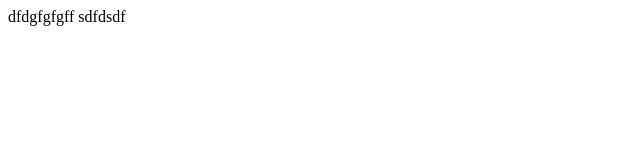
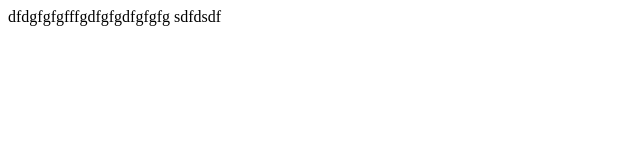
Before and after one commit to jinalsuhagiya/githubsikhav, a plain HTML site: page index.html in a window 1280 px wide. Shown: the whole page, without its empty margins (0-640 px from the left). Drawn offline with Linux system fonts and the light colour scheme.

Commit message:
fdgdfgfg

```diff
--- a/index.html
+++ b/index.html
@@ -6,6 +6,6 @@
     <title>Document</title>
 </head>
 <body>
-    dfdgfgfgff
+    dfdgfgfgfffgdfgfgdfgfgfg
 </body>
 </html>sdfdsdf
```
